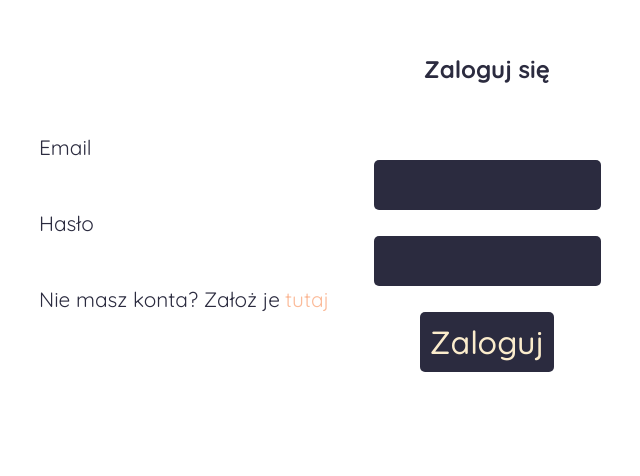
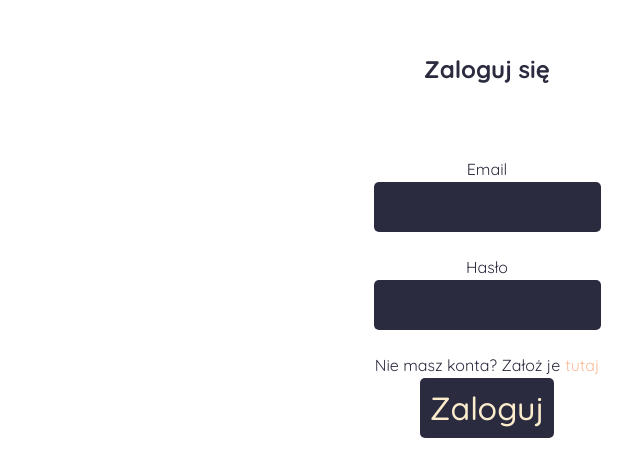
Before and after one commit to infoshareacademy/jfddr1-maklowiczeprogramowania-app, a React (Create React App) app in the folder zaadoptuj-programiste/: page / in a window 1280 px wide. Shown: the part 146-622 px from the top of the page, without its empty margins (153-793 px from the left). Built offline with nearby package versions, Linux system fonts and the light colour scheme.

Commit message:
Label component styles fixed

```diff
--- a/zaadoptuj-programiste/src/components/Label.jsx
+++ b/zaadoptuj-programiste/src/components/Label.jsx
@@ -2,17 +2,12 @@ import React from "react";
 import styled from "styled-components";
 
 const StyledLabel = styled.div`
+    margin: 25px 0 3px 0;
     display: inline-block;
-    width: 70%;
-    font-size: 1.3rem;
-
-    * {
-        color: #2B2B3F;
-        text-decoration: none;
-    }
+    font-size: 1rem;
 `;
 
-function Label({children}) {
+const Label = ({children}) => {
     return (
         <StyledLabel>
             {children}
```
